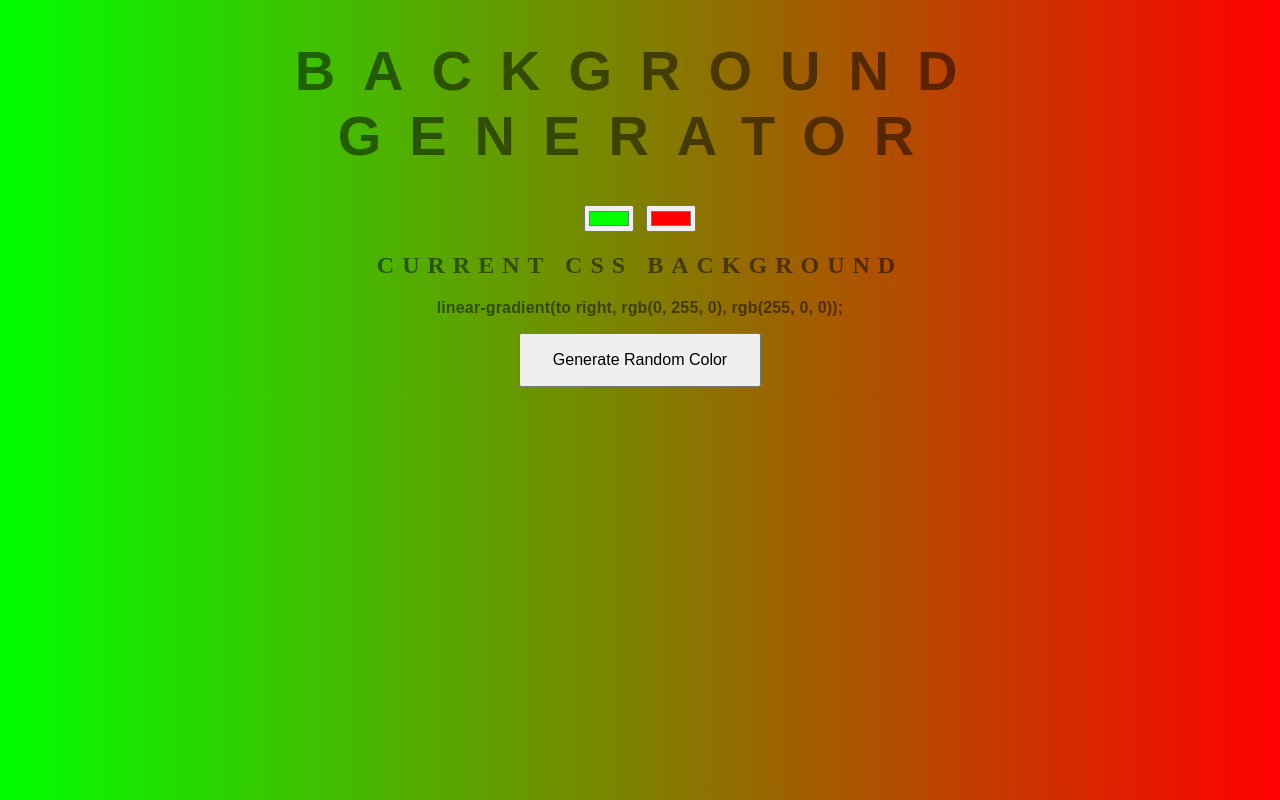
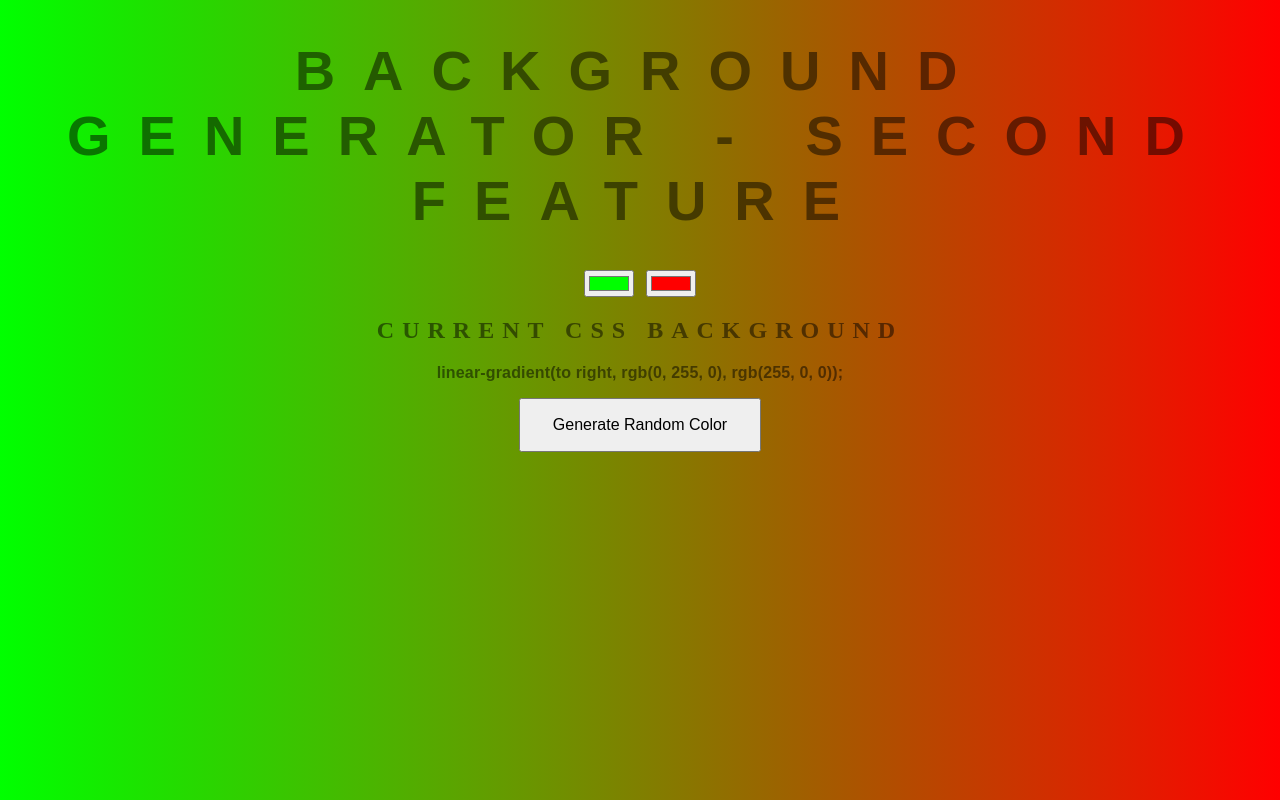
Before and after one commit to JohnLetsapa/Background-Generator, a plain HTML site: page index.html in a window 1280 px wide. Drawn offline with Linux system fonts and the light colour scheme.

Commit message:
updated title - testing git push once again

```diff
--- a/index.html
+++ b/index.html
@@ -5,7 +5,7 @@
 	<link rel="stylesheet" type="text/css" href="style.css">
 </head>
 <body id="gradient">
-	<h1>Background Generator</h1>
+	<h1>Background Generator - Second Feature</h1>
 	<input class="color1" type="color" name="color1" value="#00ff00">
 	<input class="color2" type="color" name="color2" value="#ff0000">
 	<h2>Current CSS Background</h2>
```
